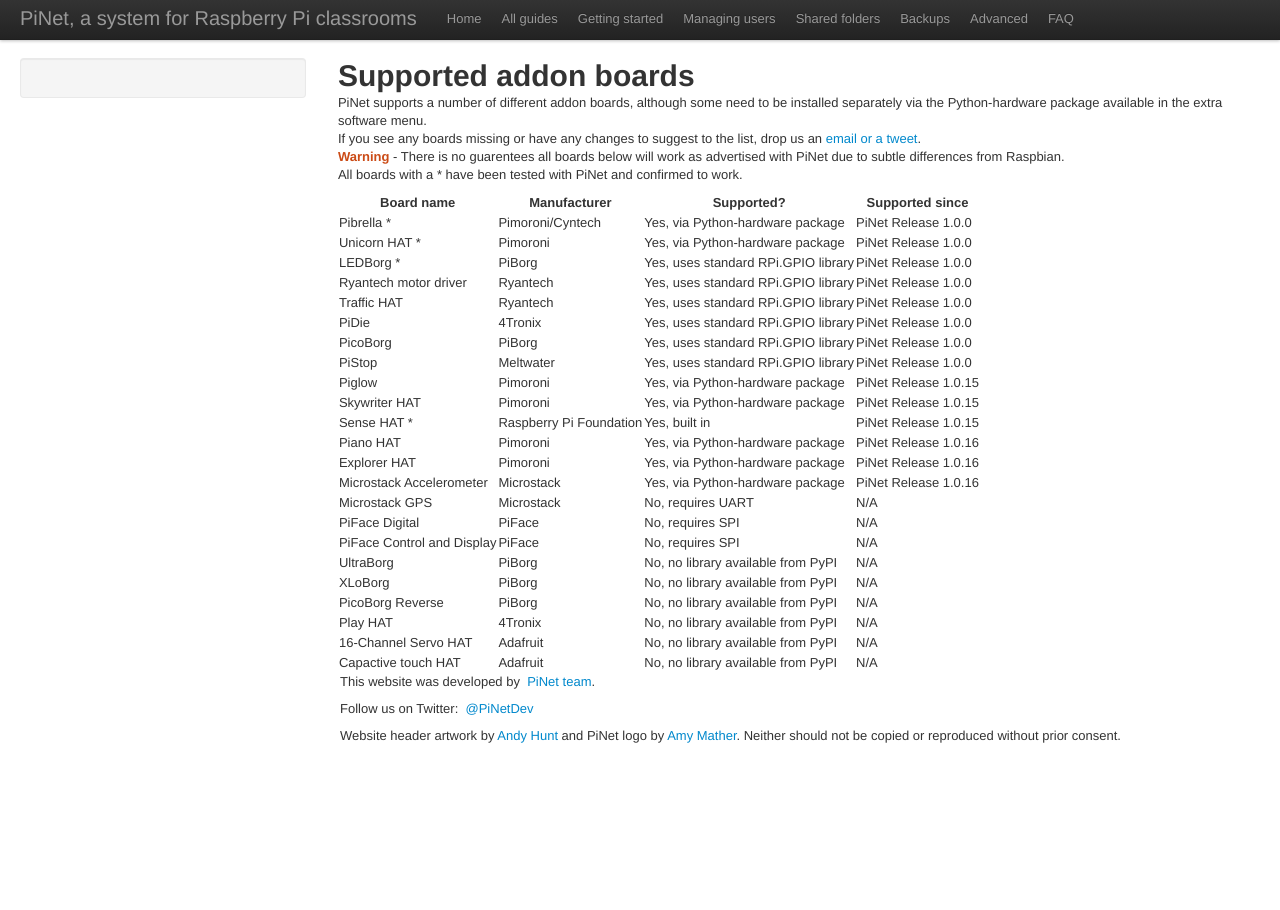
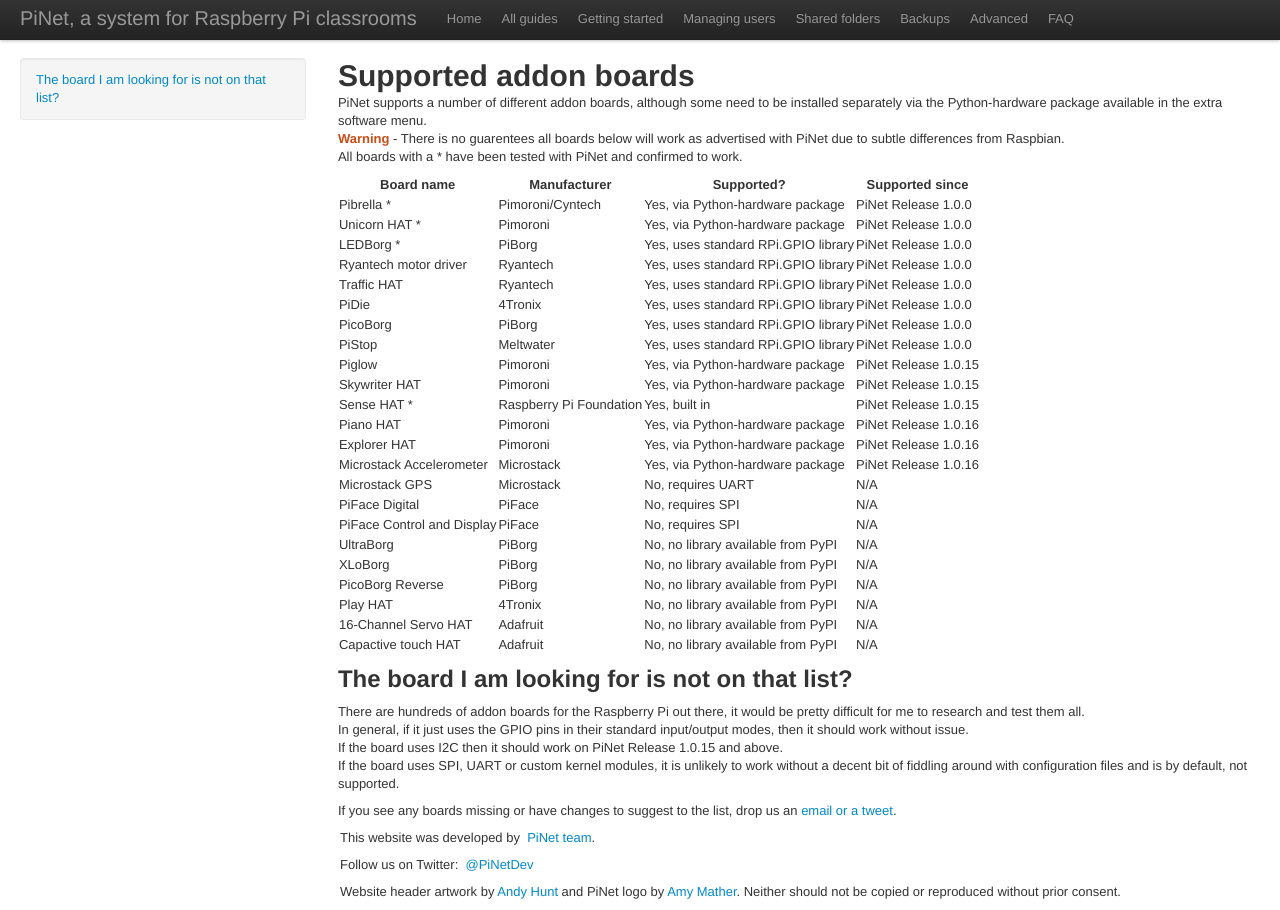
Before and after one commit to PiNet/PiNet.github.io, a Jekyll site: the page built from articles/advanced/supported-addon-boards.md, in a window 1280 px wide. Built offline with Jekyll 4.4.1, drawn with Linux system fonts in a browser that asks for light colours; some web fonts are replaced; Markdown is read by kramdown in place of the engine named in the settings.

Commit message:
Updated addon boards page

```diff
--- a/articles/advanced/supported-addon-boards.md
+++ b/articles/advanced/supported-addon-boards.md
@@ -2,12 +2,13 @@
 title: "PiNet, a centralised user accounts and file storage system for a Raspberry Pi classroom."
 layout: article
 ---
-Supported addon boards
-=====
+#Supported addon boards
+
+
 PiNet supports a number of different addon boards, although some need to be installed separately via the Python-hardware package available in the extra software menu.
-If you see any boards missing or have any changes to suggest to the list, drop us an [email or a tweet](../support.html).
 **Warning** - There is no guarentees all boards below will work as advertised with PiNet due to subtle differences from Raspbian.
 All boards with a * have been tested with PiNet and confirmed to work.
+
 
 | Board name  | Manufacturer | Supported? | Supported since |
 | ------------- | ------------- | ------------- | ------------- |
@@ -34,3 +35,11 @@
 | Play HAT  | 4Tronix  | No, no library available from PyPI | N/A |
 | 16-Channel Servo HAT  | Adafruit  | No, no library available from PyPI | N/A |
 | Capactive touch HAT | Adafruit  | No, no library available from PyPI | N/A |
+
+## The board I am looking for is not on that list?
+There are hundreds of addon boards for the Raspberry Pi out there, it would be pretty difficult for me to research and test them all.
+In general, if it just uses the GPIO pins in their standard input/output modes, then it should work without issue.
+If the board uses I2C then it should work on PiNet Release 1.0.15 and above.
+If the board uses SPI, UART or custom kernel modules, it is unlikely to work without a decent bit of fiddling around with configuration files and is by default, not supported.
+
+If you see any boards missing or have changes to suggest to the list, drop us an [email or a tweet](../support.html).
```
